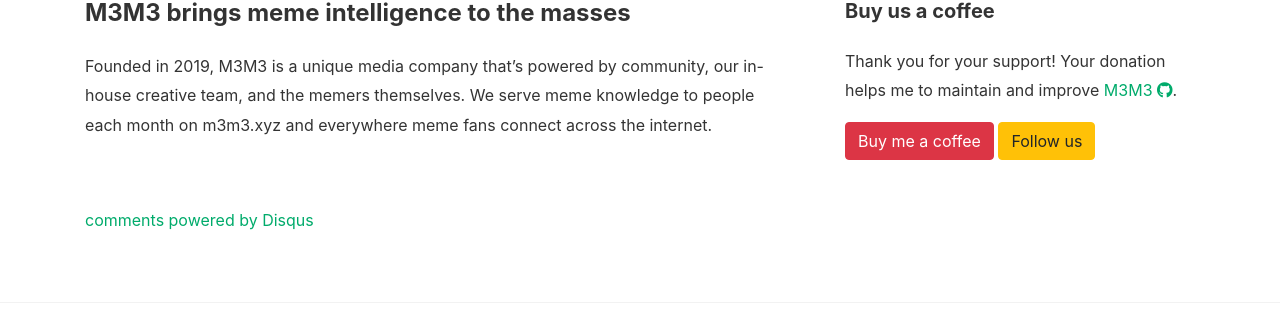
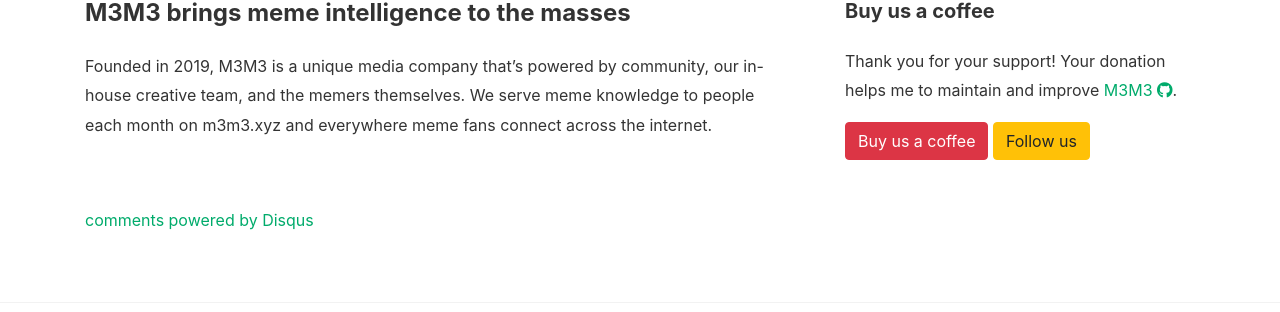
Before and after one commit to m3m3-productions/m3m3-productions.github.io, a Jekyll site: the page built from _pages/about.md, in a window 1280 px wide. Shown: the part 205-517 px from the top of the page. Built offline with Jekyll 4.4.1, drawn with Linux system fonts in a browser that asks for light colours; nearby versions of some CDN libraries; comment, search, counter and statistics services are not loaded.

Commit message:
Update about.md

```diff
--- a/_pages/about.md
+++ b/_pages/about.md
@@ -21,7 +21,7 @@ comments: true
 
 <p>Thank you for your support! Your donation helps me to maintain and improve <a target="_blank" href="/">M3M3 <i class="fab fa-github"></i></a>.</p>
 
-<a target="_blank" href="/" class="btn btn-danger">Buy me a coffee</a> <a target="_blank" href="/" class="btn btn-warning">Follow us</a>
+<a target="_blank" href="/" class="btn btn-danger">Buy us a coffee</a> <a target="_blank" href="/" class="btn btn-warning">Follow us</a>
 
 </div>
 </div>
```
